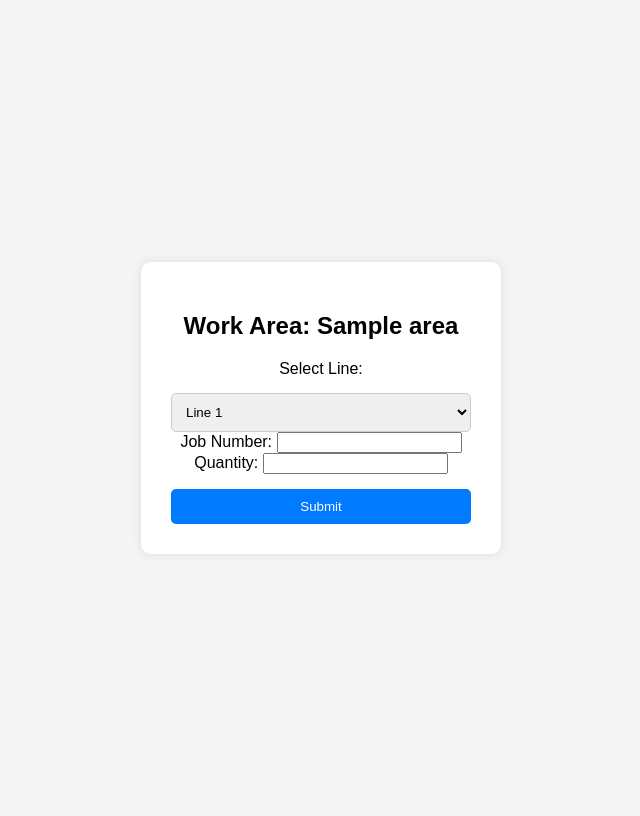
After one commit to novaaaax/ProdLog, a Flask app: template templates/details.html in a window 1280 px wide. The commit adds this page. Shown: the whole page, without its empty margins (319-959 px from the left). Run offline with Flask 3, Linux system fonts and the light colour scheme; the template is opened without the code that fills it: most values are stand-ins (such as "Sample title", 1, 10 or a date in 2020).

Commit message:
created details html page

```diff
--- a/app.py
+++ b/app.py
@@ -1,13 +1,35 @@
-from flask import Flask, render_template, request
+from flask import Flask, render_template, request, redirect, url_for
 
 app = Flask(__name__)
 
 @app.route("/", methods=["GET", "POST"])
 def index():
-    selected_area = None
     if request.method == "POST":
         selected_area = request.form.get("workArea")
-    return render_template("index.html", selected_area=selected_area)
+        if selected_area:
+            return redirect(url_for('details', area=selected_area))
+    return render_template("index.html")
+
+@app.route("/details", methods=["GET", "POST"])
+def details():
+    area = request.args.get("area", None)
+    if not area:
+        return redirect(url_for('index'))
+
+    if request.method == "POST":
+        line = request.form.get("line")
+        job_number = request.form.get("job_number")
+        qty = request.form.get("qty")
+
+        # Validate job_number and qty
+        if not job_number.replace('-', '').isdigit() or not qty.isdigit():
+            error = "Invalid input. Please enter a valid Job Number and numeric Qty."
+            return render_template("details.html", area=area, error=error)
+
+        # If valid, display confirmation (could redirect elsewhere)
+        return f"Area: {area}<br>Line: {line}<br>Job Number: {job_number}<br>Qty: {qty}"
+
+    return render_template("details.html", area=area)
 
 if __name__ == "__main__":
     app.run(debug=True)
--- /dev/null
+++ b/templates/details.html
@@ -0,0 +1,34 @@
+<!DOCTYPE html>
+<html lang="en">
+<head>
+  <meta charset="UTF-8" />
+  <meta name="viewport" content="width=device-width, initial-scale=1" />
+  <title>Enter Job Details</title>
+  <link rel="stylesheet" href="{{ url_for('static', filename='style.css') }}" />
+</head>
+<body>
+  <div class="container">
+    <h2>Work Area: {{ area }}</h2>
+    <form method="POST">
+      <label for="line">Select Line:</label>
+      <select name="line" required>
+        <option value="Line 1">Line 1</option>
+        <option value="Line 2">Line 2</option>
+        <option value="Line 3">Line 3</option>
+      </select>
+
+      <label for="job_number">Job Number:</label>
+      <input type="text" name="job_number" required pattern="[0-9\-]+" title="Numbers and hyphens only" />
+
+      <label for="qty">Quantity:</label>
+      <input type="number" name="qty" required min="1" />
+
+      <button type="submit">Submit</button>
+    </form>
+
+    {% if error %}
+      <p style="color: red;">{{ error }}</p>
+    {% endif %}
+  </div>
+</body>
+</html>
```
Also changed, not shown: templates/index.html (+5 -10 lines).
